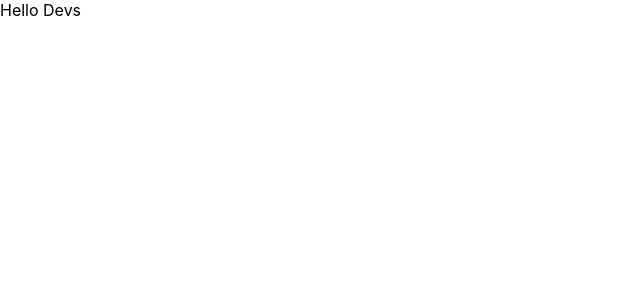
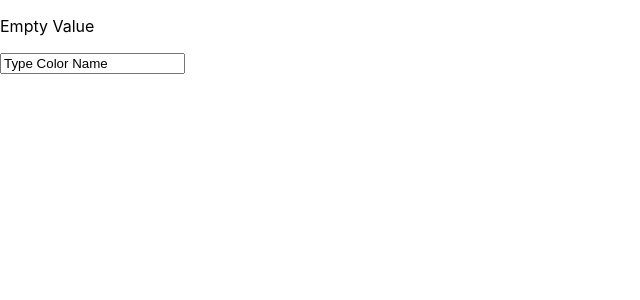
Before and after one commit to NMasters52/codespaces-lunchBreakChallenge-DaveGrey-Color, a React (Vite) app: page / in a window 1280 px wide. Shown: the top 300 px of the page, without its empty margins (0-640 px from the left). Built offline with nearby package versions, Linux system fonts and the light colour scheme.

Commit message:
add: element layout of challenge

```diff
--- a/src/App.jsx
+++ b/src/App.jsx
@@ -1,10 +1,12 @@
-
 
 function App() {
   return (
-    <>
-      Hello Devs
-    </>
+    <main>
+      <div className="colorDisplay">
+        <p>Empty Value</p>
+      </div>
+      <input value='Type Color Name' />
+    </main>
   );
 }
 
```
